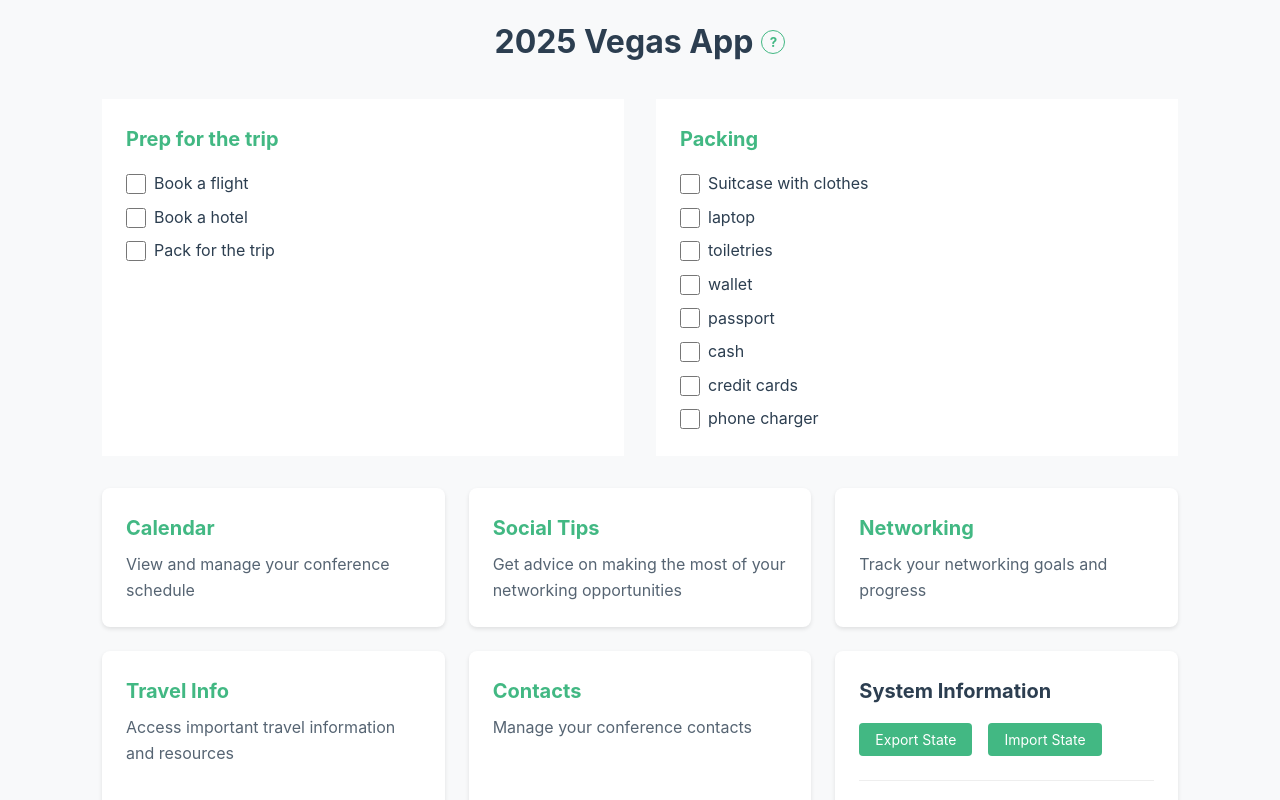
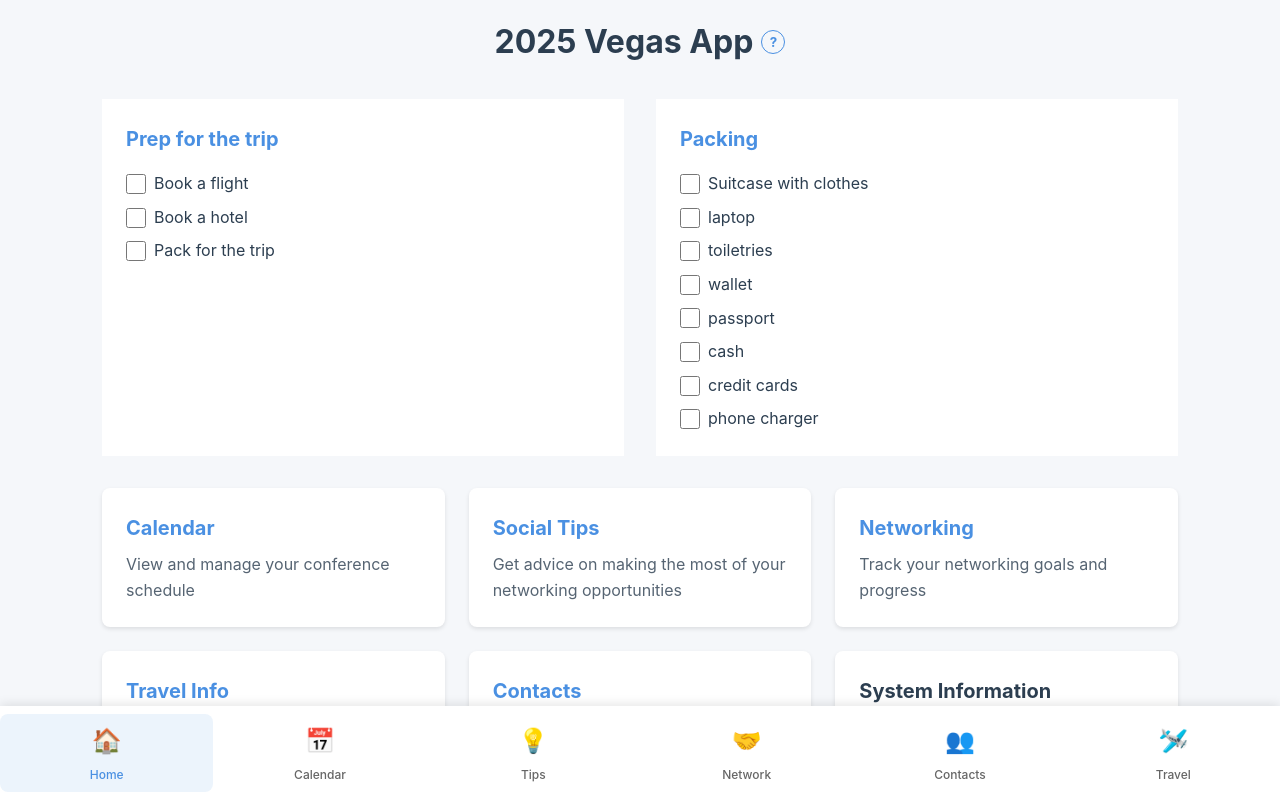
Before and after one commit to RockyKev/vegas-app, a Vue app: page / in a window 1280 px wide. Shown: the top 800 px of the page. Built offline with nearby package versions, Linux system fonts and the light colour scheme.

Commit message:
feat: bottom menu

```diff
--- a/src/App.vue
+++ b/src/App.vue
@@ -2,6 +2,7 @@
 import ErrorBoundary from './components/ErrorBoundary.vue'
 import OfflineIndicator from './components/OfflineIndicator.vue'
 import InstallPrompt from './components/InstallPrompt.vue'
+import BottomMenu from './components/BottomMenu.vue'
 
 // Get build time from environment variable, with a fallback that's clearly wrong
 const buildTime = import.meta.env.VITE_BUILD_TIME
@@ -12,25 +13,25 @@ const buildTime = import.meta.env.VITE_BUILD_TIME
 <template>
   <ErrorBoundary>
     <div class="app">
-
-      <main class="main">
-        <router-view></router-view>
-      </main>
+      <router-view v-slot="{ Component }">
+        <transition name="fade" mode="out-in">
+          <component :is="Component" />
+        </transition>
+      </router-view>
       <OfflineIndicator />
       <InstallPrompt />
-      <div class="build-info">
-        Last updated: {{ buildTime }}
-      </div>
+      <BottomMenu />
     </div>
   </ErrorBoundary>
 </template>
 
 <style>
 :root {
-  --primary-color: #42b883;
-  --primary-color-dark: #348e61;
+  --primary-color: #4a90e2;
+  --primary-color-rgb: 74, 144, 226;
+  --primary-color-dark: #357abd;
   --text-color: #2c3e50;
-  --background-color: #f8f9fa;
+  --background-color: #f5f7fa;
 }
 
 * {
@@ -150,4 +151,14 @@ body {
   background: #f8f9fa;
   border-top: 1px solid #eee;
 }
+
+.fade-enter-active,
+.fade-leave-active {
+  transition: opacity 0.2s ease;
+}
+
+.fade-enter-from,
+.fade-leave-to {
+  opacity: 0;
+}
 </style>
--- /dev/null
+++ b/src/components/BottomMenu.vue
@@ -0,0 +1,85 @@
+<template>
+  <nav class="bottom-menu">
+    <router-link to="/" class="menu-item" :class="{ active: isActive('/') }">
+      <span class="icon">🏠</span>
+      <span class="label">Home</span>
+    </router-link>
+    <router-link to="/calendar" class="menu-item" :class="{ active: isActive('/calendar') }">
+      <span class="icon">📅</span>
+      <span class="label">Calendar</span>
+    </router-link>
+    <router-link to="/social-tips" class="menu-item" :class="{ active: isActive('/social-tips') }">
+      <span class="icon">💡</span>
+      <span class="label">Tips</span>
+    </router-link>
+    <router-link to="/networking" class="menu-item" :class="{ active: isActive('/networking') }">
+      <span class="icon">🤝</span>
+      <span class="label">Network</span>
+    </router-link>
+    <router-link to="/contacts" class="menu-item" :class="{ active: isActive('/contacts') }">
+      <span class="icon">👥</span>
+      <span class="label">Contacts</span>
+    </router-link>
+	<router-link to="/travel-info" class="menu-item" :class="{ active: isActive('/travel-info') }">
+      <span class="icon">🛩️</span>
+      <span class="label">Travel</span>
+    </router-link>
+  </nav>
+</template>
+
+<script setup lang="ts">
+import { useRoute } from 'vue-router'
+
+const route = useRoute()
+
+const isActive = (path: string) => {
+  return route.path === path
+}
+</script>
+
+<style scoped>
+.bottom-menu {
+  position: fixed;
+  bottom: 0;
+  left: 0;
+  right: 0;
+  background: white;
+  display: flex;
+  justify-content: space-around;
+  padding: 0.5rem 0;
+  box-shadow: 0 -2px 10px rgba(0, 0, 0, 0.1);
+  z-index: 1000;
+}
+
+.menu-item {
+  display: flex;
+  flex-direction: column;
+  align-items: center;
+  text-decoration: none;
+  color: #666;
+  padding: 0.5rem;
+  border-radius: 0.5rem;
+  transition: all 0.2s ease;
+  width: 100%;
+}
+
+.menu-item.active {
+  color: var(--primary-color);
+  background: rgba(var(--primary-color-rgb), 0.1);
+}
+
+.icon {
+  font-size: 1.5rem;
+  margin-bottom: 0.25rem;
+}
+
+.label {
+  font-size: 0.75rem;
+  font-weight: 500;
+}
+
+/* Add padding to the bottom of the main content to account for the fixed menu */
+:global(body) {
+  padding-bottom: 4.5rem;
+}
+</style>
```
